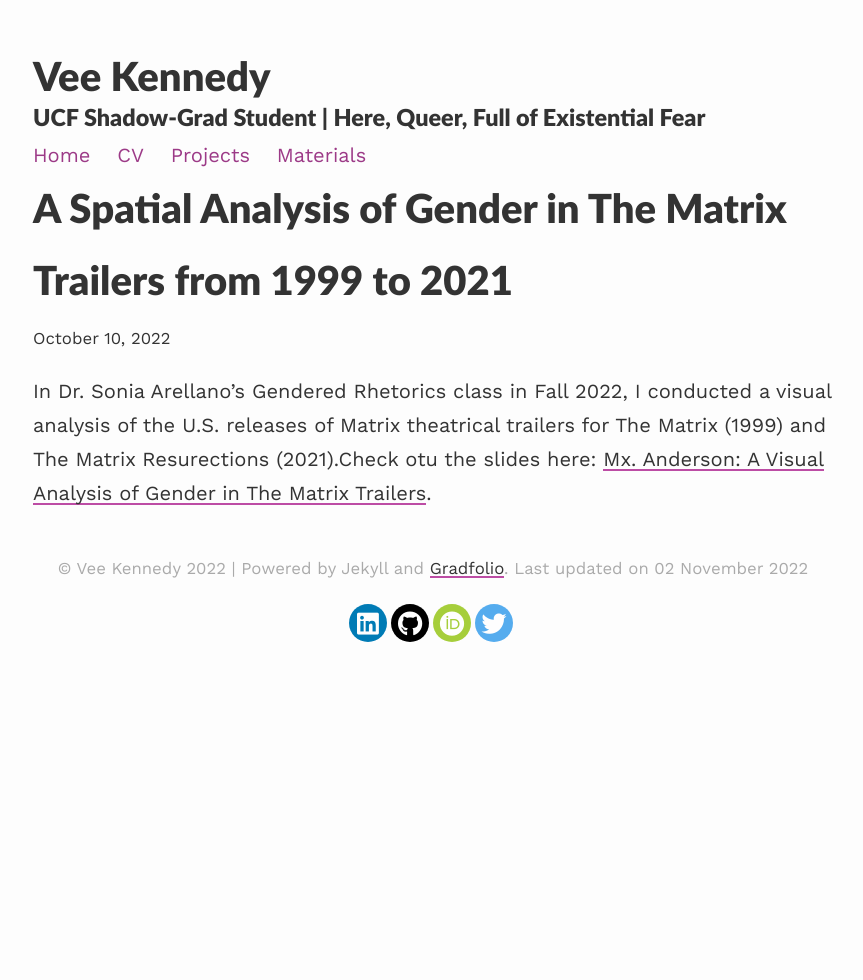
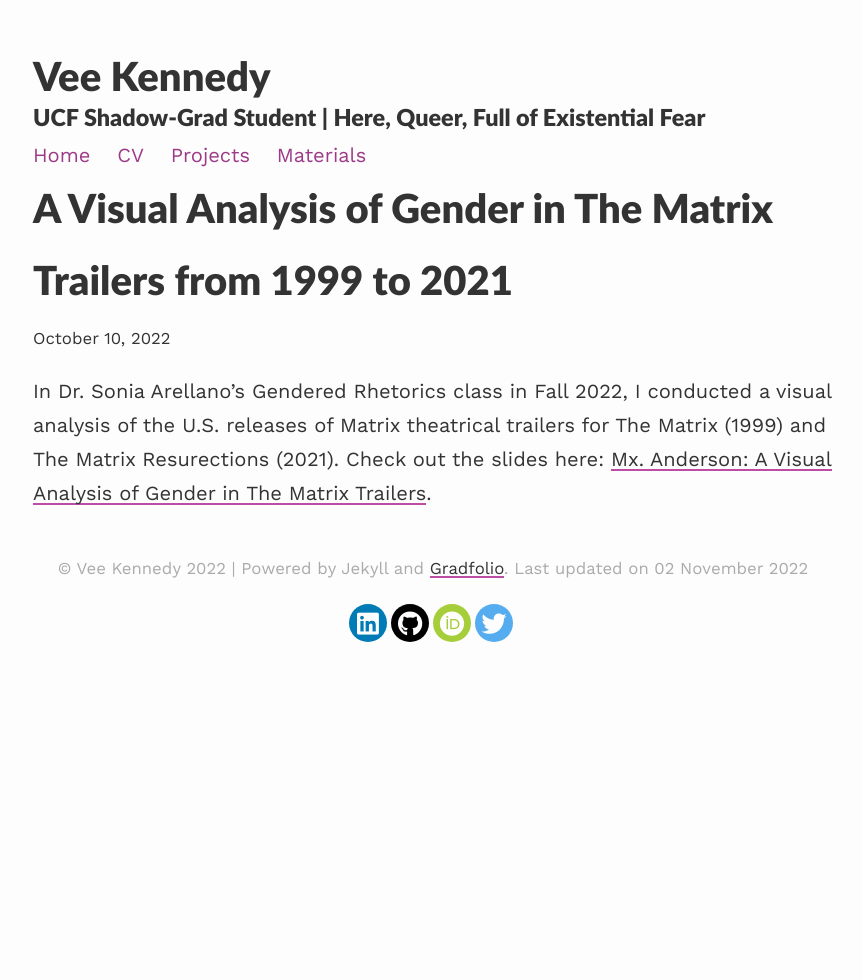
Before and after one commit to veekenne/gradfolio, a Jekyll site: the page built from _posts/2022-10-10-gendermatrix.md, in a window 1280 px wide. Shown: the whole page, without its empty margins (207-1070 px from the left). Built offline with Jekyll 4.4.1, drawn with Linux system fonts in a browser that asks for light colours; nearby versions of some CDN libraries.

Commit message:
commit post updates

```diff
--- a/_posts/2022-10-10-gendermatrix.md
+++ b/_posts/2022-10-10-gendermatrix.md
@@ -1,5 +1,5 @@
 ---
 layout: post
-title: "A Spatial Analysis of Gender in The Matrix Trailers from 1999 to 2021"
+title: "A Visual Analysis of Gender in The Matrix Trailers from 1999 to 2021"
 ---
-In Dr. Sonia Arellano's Gendered Rhetorics class in Fall 2022, I conducted a visual analysis of the U.S. releases of Matrix theatrical trailers for The Matrix (1999) and The Matrix Resurections (2021).Check otu the slides here: [Mx. Anderson: A Visual Analysis of Gender in The Matrix Trailers](https://docs.google.com/presentation/d/1oRvrJGgwTw540ehykXa67tS-oBgWNitzhwtFjqF4Yd0/edit?usp=sharing/){:target="_blank}.
+In Dr. Sonia Arellano's Gendered Rhetorics class in Fall 2022, I conducted a visual analysis of the U.S. releases of Matrix theatrical trailers for The Matrix (1999) and The Matrix Resurections (2021). Check out the slides here: [Mx. Anderson: A Visual Analysis of Gender in The Matrix Trailers](https://docs.google.com/presentation/d/1oRvrJGgwTw540ehykXa67tS-oBgWNitzhwtFjqF4Yd0/edit?usp=sharing/){:target="_blank}.
```
Also changed, not shown: _posts/2022-11-2-methods.md (+1 -1 lines), _posts/2022-11-2-mmode.md (+1 -0 lines).
